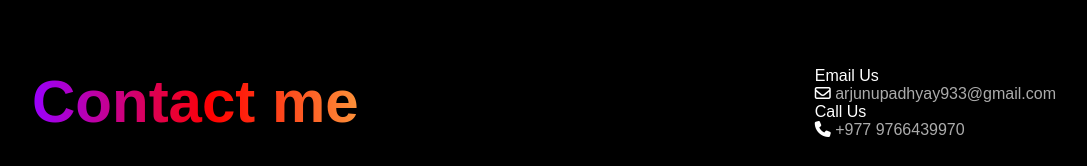
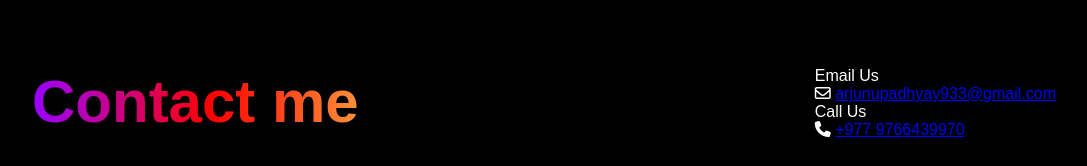
Before and after one commit to kalikot-dev/kalikot-dev, a plain HTML site: page index.html in a window 1280 px wide. Shown: the part 1599-1765 px from the top of the page, without its empty margins (96-1183 px from the left). Drawn offline with Linux system fonts and the light colour scheme.

Commit message:
Update style.css

```diff
--- a/style.css
+++ b/style.css
@@ -23,13 +23,6 @@ body {
     /* Adding green shadow */
     animation: upDown 8s infinite;
     margin-top: 15px;
-}
-a{
-    text-decoration: none;
-    color: #ababab;
-}
-a:hover{
-    color: #00d8ff;
 }
 .m3{
     width: 50px;
```
